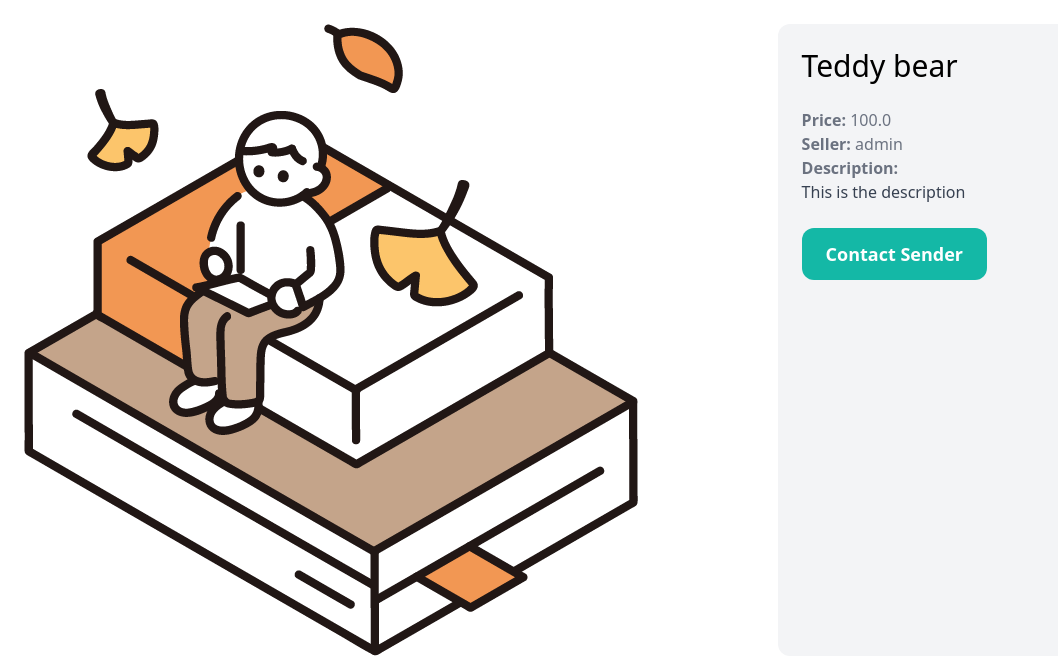
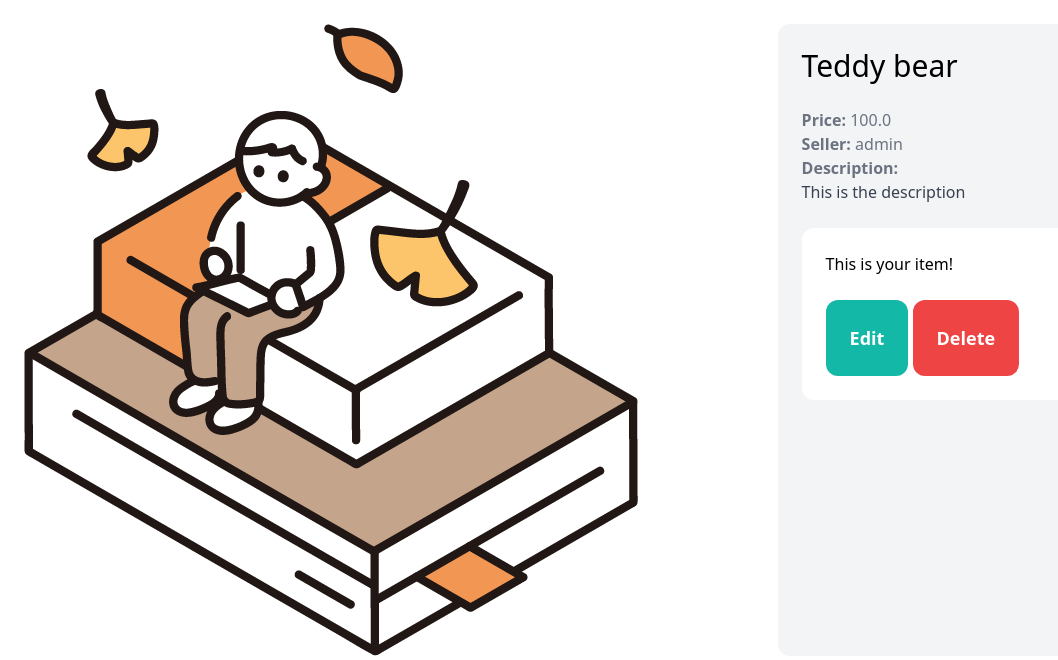
Before and after one commit to SOUSUKEKUROSAWA/learn-django, a Django app: page /items/1/ in a window 1280 px wide. Shown: the part 77-737 px from the top of the page, without its empty margins (0-1058 px from the left). Run offline with Django 4.2, Linux system fonts and the light colour scheme; a user stored in the database is signed in; data comes from the database, SQL or seed files in the repository; both versions use the stored data as it was after the commit; some libraries are stand-ins or nearby versions.

Commit message:
Fix: Delete items

```diff
--- a/myproject/dashboard/views.py
+++ b/myproject/dashboard/views.py
@@ -2,6 +2,7 @@ from django.contrib.auth.decorators import login_required
 from django.shortcuts import render
 
 from item.models import Item
+from django.shortcuts import get_object_or_404
 
 @login_required
 def index(request):
--- a/myproject/item/templates/item/detail.html
+++ b/myproject/item/templates/item/detail.html
@@ -20,7 +20,16 @@
         </p>
         {% endif %}
 
+        {% if request.user == item.created_by %}
+        <div class="mt-6 p-6 bg-white rounded-xl">
+            <p>This is your item!</p>
+
+            <a href="#" class="inline-block mt-6 px-6 py-6 text-lg font-semibold bg-teal-500 text-white rounded-xl">Edit</a>
+            <a href="{% url 'item:delete' item.id %}" class="inline-block mt-6 px-6 py-6 text-lg font-semibold bg-red-500 text-white rounded-xl">Delete</a>
+        </div>
+        {% else %}
         <a href="" class="inline-block mt-6 px-6 py-3 text-lg font-semibold bg-teal-500 text-white rounded-xl hover:bg-teal-700">Contact Sender</a>
+        {% endif %}
     </div>
 </div>
 
--- a/myproject/item/urls.py
+++ b/myproject/item/urls.py
@@ -6,4 +6,5 @@ app_name = 'item'
 urlpatterns = [
     path('new/', views.new, name='new'),
     path('<int:pk>/', views.detail, name='detail'),
+    path('<int:pk>/delete/', views.delete, name='delete'),
 ]
--- a/myproject/item/views.py
+++ b/myproject/item/views.py
@@ -30,3 +30,10 @@ def new(request):
         'form': form,
         'title': 'New Item',
     })
+
+@login_required
+def delete(request, pk):
+    item = get_object_or_404(Item, pk=pk, created_by=request.user)
+    item.delete()
+
+    return redirect('dashboard:index')
```
Also changed, not shown: README.md, myproject/db.sqlite3.
